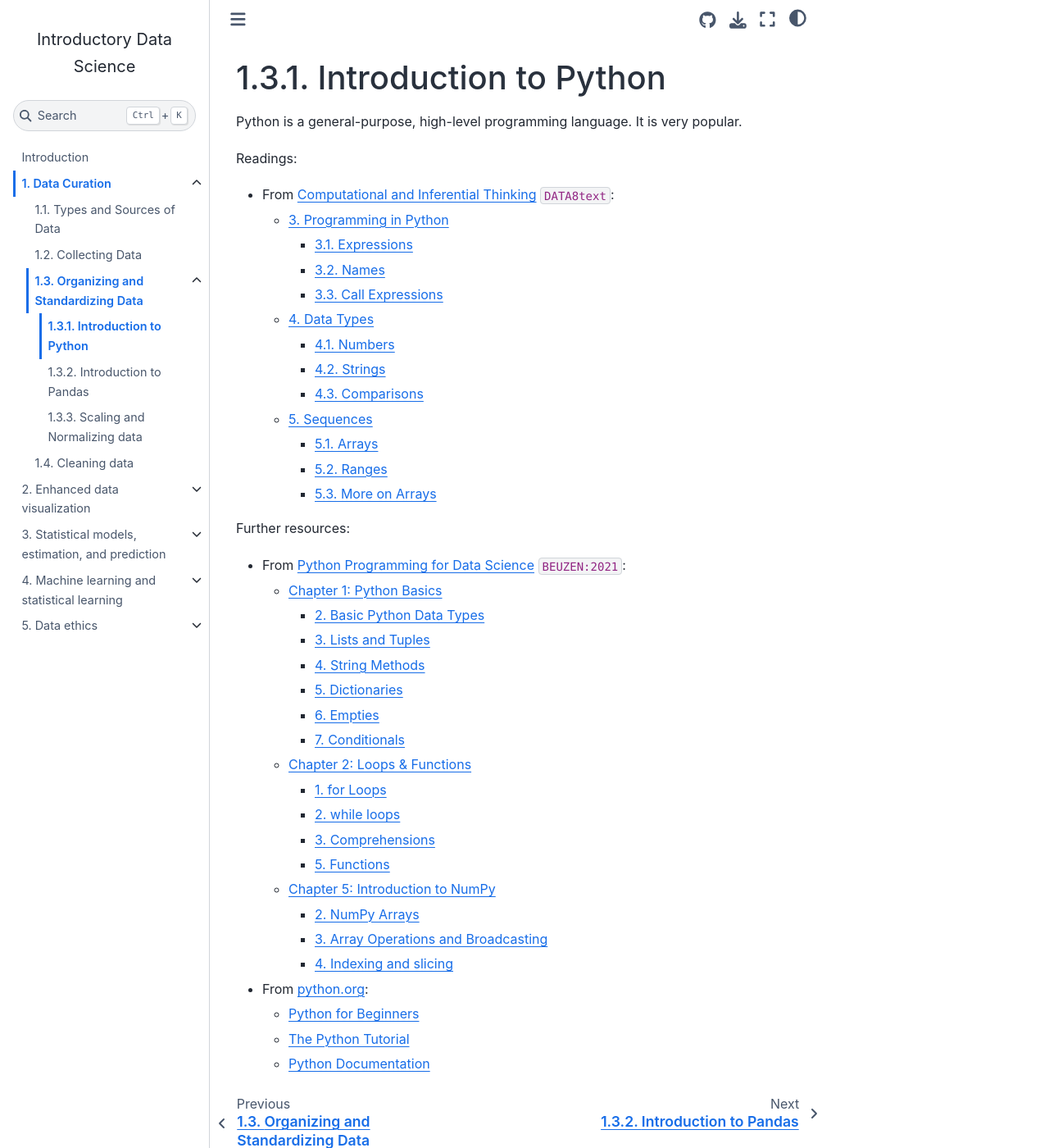
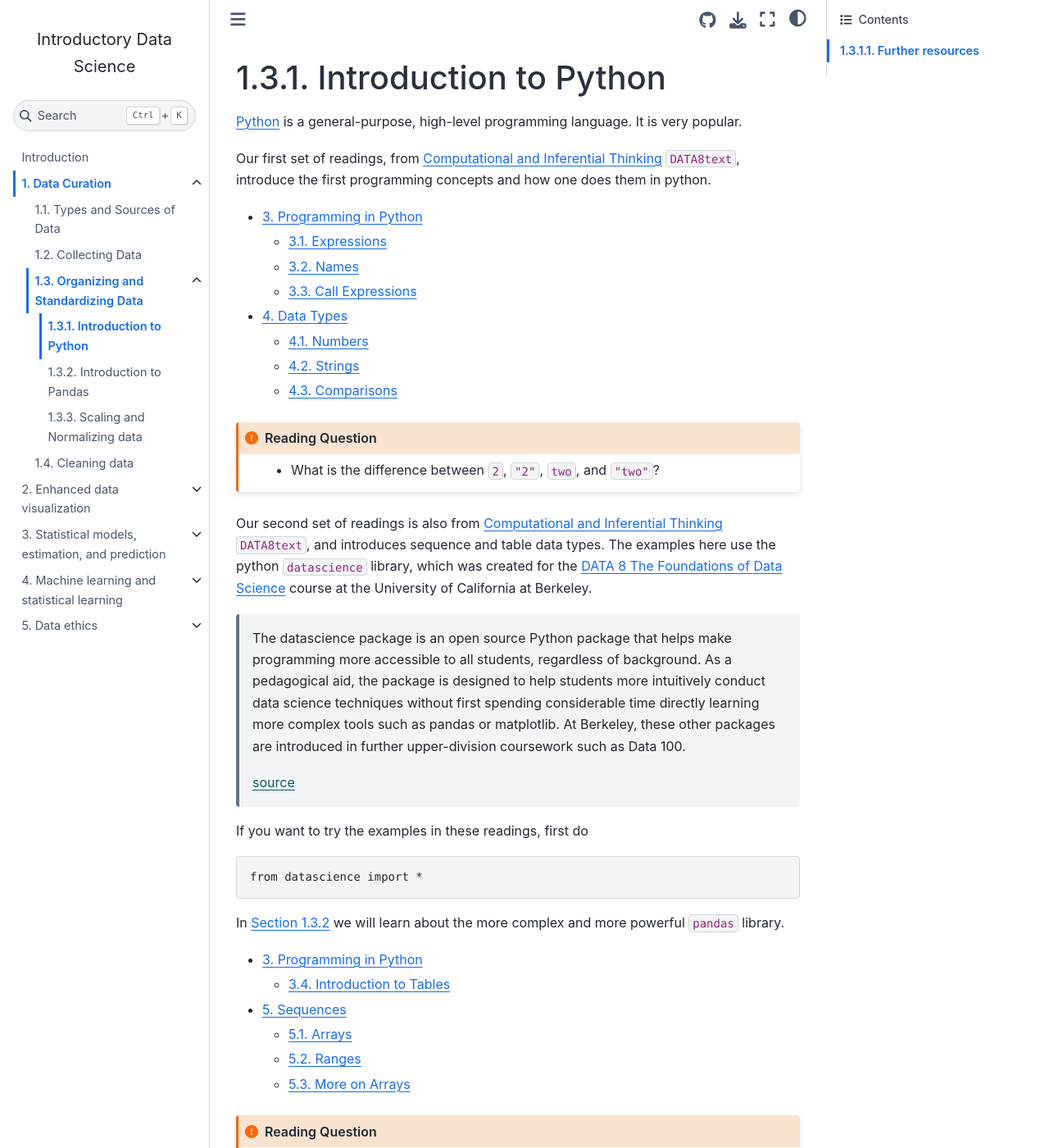
Before and after one commit to data-ohio/introductory-data-science, a Jupyter Book: the page built from 1/3/intro_python.md, in a window 1280 px wide and 1400 px high. Shown: the whole window at 82% size. Built offline with Jupyter Book 1.0.4 settings and Sphinx 7.4.7 and the Sphinx Book theme 1.1.4, drawn with Linux system fonts in a browser that asks for light colours; cross-references to code outside the pages are shown as plain code; some of the changed text lies outside the part shown.

Commit message:
reading wrappers in intro_python

````diff
--- a/1/3/intro_python.md
+++ b/1/3/intro_python.md
@@ -1,25 +1,51 @@
 # Introduction to Python
 
-Python is a general-purpose, high-level programming language. It is very popular.
+ [Python](https://www.python.org/) is a general-purpose, high-level programming language. It is very popular.
 
-Readings:
-* From [Computational and Inferential Thinking](https://inferentialthinking.com/chapters/intro.html) {cite}`DATA8text`:
-  - [3. Programming in Python](https://inferentialthinking.com/chapters/03/programming-in-python.html)
-	* [3.1. Expressions](https://inferentialthinking.com/chapters/03/1/Expressions.html)
-    * [3.2. Names](https://inferentialthinking.com/chapters/03/2/Names.html)
-    * [3.3. Call Expressions](https://inferentialthinking.com/chapters/03/3/Calls.html)
+Our first set of readings, from [Computational and Inferential Thinking](https://inferentialthinking.com/chapters/intro.html) {cite}`DATA8text`, introduce the first programming concepts and how one does them in python.
+- [3. Programming in Python](https://inferentialthinking.com/chapters/03/programming-in-python.html)
+  * [3.1. Expressions](https://inferentialthinking.com/chapters/03/1/Expressions.html)
+  * [3.2. Names](https://inferentialthinking.com/chapters/03/2/Names.html)
+  * [3.3. Call Expressions](https://inferentialthinking.com/chapters/03/3/Calls.html)
 	  %	* (Not section 3.4.)
-  - [4. Data Types](https://inferentialthinking.com/chapters/04/Data_Types.html)
-    * [4.1. Numbers](https://inferentialthinking.com/chapters/04/1/Numbers.html)
-	* [4.2. Strings](https://inferentialthinking.com/chapters/04/2/Strings.html)
-	* [4.3. Comparisons](https://inferentialthinking.com/chapters/04/3/Comparison.html)
-  - [5. Sequences](https://inferentialthinking.com/chapters/05/Sequences.html)
-    * [5.1. Arrays](https://inferentialthinking.com/chapters/05/1/Arrays.html)
-	* [5.2. Ranges](https://inferentialthinking.com/chapters/05/2/Ranges.html)
-	* [5.3. More on Arrays](https://inferentialthinking.com/chapters/05/3/More_on_Arrays.html)
+- [4. Data Types](https://inferentialthinking.com/chapters/04/Data_Types.html)
+  * [4.1. Numbers](https://inferentialthinking.com/chapters/04/1/Numbers.html)
+  * [4.2. Strings](https://inferentialthinking.com/chapters/04/2/Strings.html)
+  * [4.3. Comparisons](https://inferentialthinking.com/chapters/04/3/Comparison.html)
 
 
-Further resources:
+```{admonition} Reading Question
+:class: important
+* What is the difference between `2`, `"2"`, `two`, and `"two"`?
+```
+
+Our second set of readings is also from [Computational and Inferential Thinking](https://inferentialthinking.com/chapters/intro.html) {cite}`DATA8text`, and introduces sequence and table data types.
+The examples here use the python `datascience` library, which was created for the [DATA 8 The Foundations of Data Science](http://data8.org/) course at the University of California at Berkeley.
+> The datascience package is an open source Python package that helps make programming more accessible to all students, regardless of background. As a pedagogical aid, the package is designed to help students more intuitively conduct data science techniques without first spending considerable time directly learning more complex tools such as pandas or matplotlib. At Berkeley, these other packages are introduced in further upper-division coursework such as Data 100.
+>
+> [source](http://data8.org/zero-to-data-8/datascience.html)
+
+If you want to try the examples in these readings, first do
+
+    from datascience import *
+
+In {numref}`sec:intro_pandas` we will learn about the more complex and more powerful `pandas` library.
+- [3. Programming in Python](https://inferentialthinking.com/chapters/03/programming-in-python.html)
+  * [3.4. Introduction to Tables](https://inferentialthinking.com/chapters/03/4/Introduction_to_Tables.html)
+- [5. Sequences](https://inferentialthinking.com/chapters/05/Sequences.html)
+  * [5.1. Arrays](https://inferentialthinking.com/chapters/05/1/Arrays.html)
+  * [5.2. Ranges](https://inferentialthinking.com/chapters/05/2/Ranges.html)
+  * [5.3. More on Arrays](https://inferentialthinking.com/chapters/05/3/More_on_Arrays.html)
+
+```{admonition} Reading Question
+:class: important
+* How would you use `np.arange` to create `array([ 1.5,  1. ,  0.5,  0. , -0.5])`?
+```
+
+% What percentage of Napoleon's army survived his Russian campaign?
+
+## Further resources
+
 * From [Python Programming for Data Science](https://www.tomasbeuzen.com/python-programming-for-data-science/README.html) {cite}`BEUZEN:2021`:
   * [Chapter 1: Python Basics](https://www.tomasbeuzen.com/python-programming-for-data-science/chapters/chapter1-basics.html)
     * [2. Basic Python Data Types](https://www.tomasbeuzen.com/python-programming-for-data-science/chapters/chapter1-basics.html#basic-python-data-types)
````
Also changed, not shown: 1/3/intro_pandas.md (+1 -0 lines).
